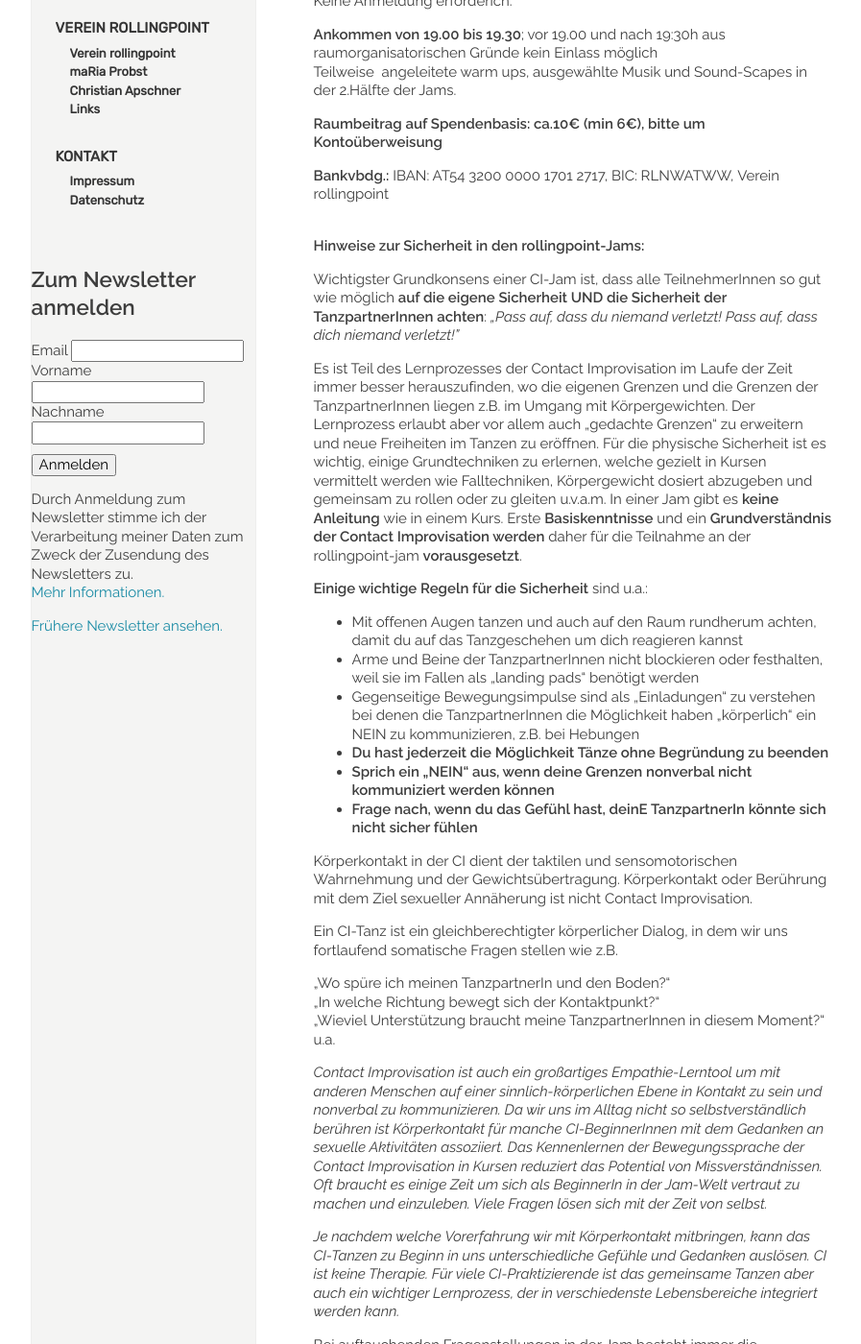
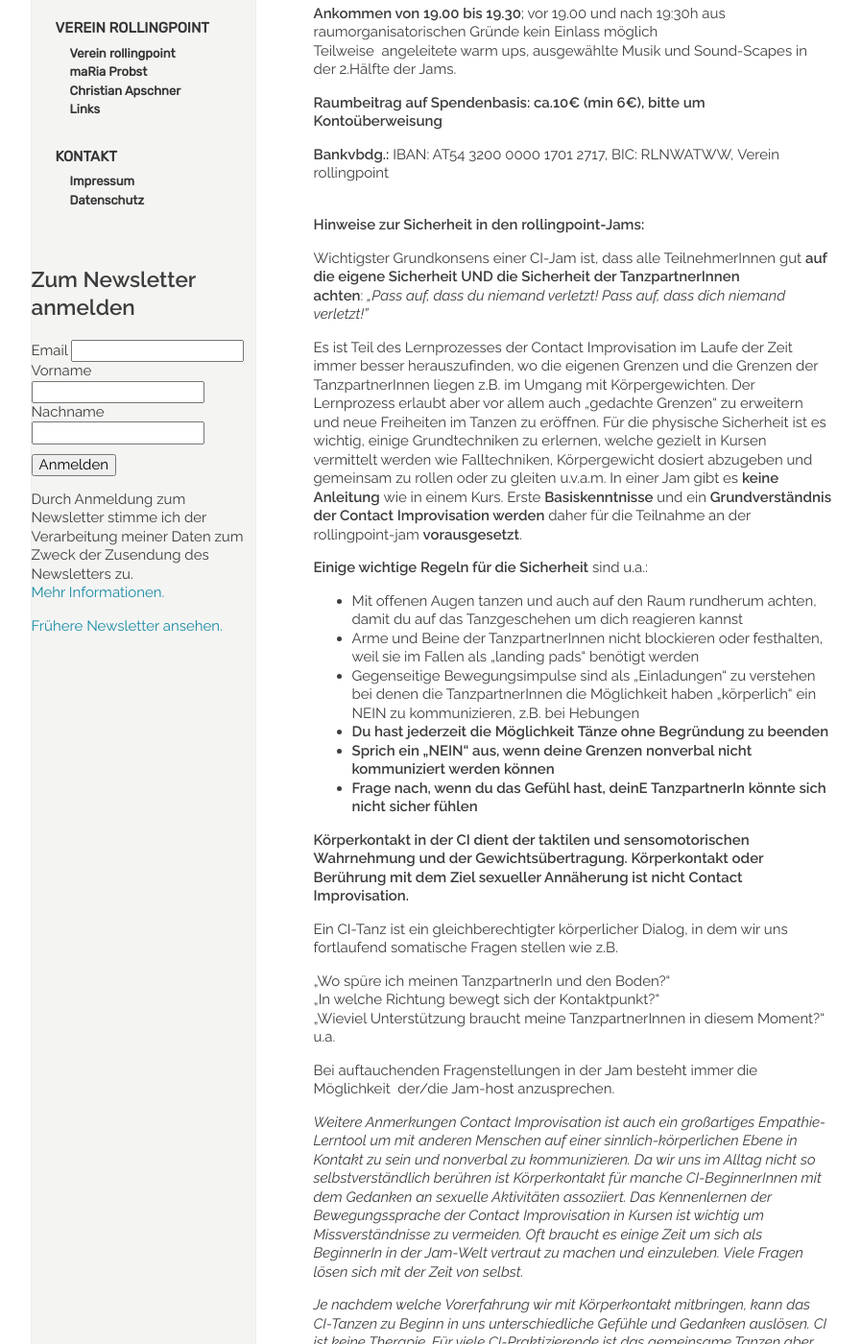
Before and after one commit to manulari/rollingpointat, a Jekyll site: the page built from _pages_de/jams.md, in a window 1280 px wide and 1400 px high, scrolled down 634 px. Shown: the whole window at 96% size, without its empty margins (152-1049 px from the left). Built offline with Jekyll 4.4.1, drawn with Linux system fonts in a browser that asks for light colours; comment, search, counter and statistics services are not loaded; some of the changed text lies outside the part shown.

Commit message:
Update page (de) “jams”

```diff
--- a/_pages_de/jams.md
+++ b/_pages_de/jams.md
@@ -26,7 +26,7 @@ Teilweise  angeleitete warm ups, ausgewählte Musik und Sound-Scapes in der 2.H
 \
 **Hinweise zur Sicherheit in den rollingpoint-Jams:**
 
-Wichtigster Grundkonsens einer CI-Jam ist, dass alle TeilnehmerInnen so gut wie möglich **auf die eigene Sicherheit UND die Sicherheit der TanzpartnerInnen achten**: *„Pass auf, dass du niemand verletzt! Pass auf, dass dich niemand verletzt!"*
+Wichtigster Grundkonsens einer CI-Jam ist, dass alle TeilnehmerInnen gut **auf die eigene Sicherheit UND die Sicherheit der TanzpartnerInnen achten**: *„Pass auf, dass du niemand verletzt! Pass auf, dass dich niemand verletzt!"*
 
 Es ist Teil des Lernprozesses der Contact Improvisation im Laufe der Zeit immer besser herauszufinden, wo die eigenen Grenzen und die Grenzen der TanzpartnerInnen liegen z.B. im Umgang mit Körpergewichten. Der Lernprozess erlaubt aber vor allem auch „gedachte Grenzen“ zu erweitern und neue Freiheiten im Tanzen zu eröffnen. Für die physische Sicherheit ist es wichtig, einige Grundtechniken zu erlernen, welche gezielt in Kursen vermittelt werden wie Falltechniken, Körpergewicht dosiert abzugeben und gemeinsam zu rollen oder zu gleiten u.v.a.m. In einer Jam gibt es **keine Anleitung** wie in einem Kurs. Erste **Basiskenntnisse** und ein **Grundverständnis der Contact Improvisation werden** daher für die Teilnahme an der rollingpoint-jam **vorausgesetzt**.
 
@@ -39,7 +39,7 @@ Es ist Teil des Lernprozesses der Contact Improvisation im Laufe der Zeit immer
 * **Sprich ein „NEIN“ aus, wenn deine Grenzen nonverbal nicht kommuniziert werden können**
 * **Frage nach, wenn du das Gefühl hast, deinE TanzpartnerIn könnte sich nicht sicher fühlen**
 
-Körperkontakt in der CI dient der taktilen und sensomotorischen Wahrnehmung und der Gewichtsübertragung. Körperkontakt oder Berührung mit dem Ziel sexueller Annäherung ist nicht Contact Improvisation.
+**Körperkontakt in der CI dient der taktilen und sensomotorischen Wahrnehmung und der Gewichtsübertragung. Körperkontakt oder Berührung mit dem Ziel sexueller Annäherung ist nicht Contact Improvisation.**
 
 Ein CI-Tanz ist ein gleichberechtigter körperlicher Dialog, in dem wir uns fortlaufend somatische Fragen stellen wie z.B.
 
@@ -47,11 +47,13 @@ Ein CI-Tanz ist ein gleichberechtigter körperlicher Dialog, in dem wir uns fort
 „In welche Richtung bewegt sich der Kontaktpunkt?“\
 „Wieviel Unterstützung braucht meine TanzpartnerInnen in diesem Moment?“ u.a.
 
-*Contact Improvisation ist auch ein großartiges Empathie-Lerntool um mit anderen Menschen auf einer sinnlich-körperlichen Ebene in Kontakt zu sein und nonverbal zu kommunizieren. Da wir uns im Alltag nicht so selbstverständlich berühren ist Körperkontakt für manche CI-BeginnerInnen mit dem Gedanken an sexuelle Aktivitäten assoziiert. Das Kennenlernen der Bewegungssprache der Contact Improvisation in Kursen reduziert das Potential von Missverständnissen. Oft braucht es einige Zeit um sich als BeginnerIn in der Jam-Welt vertraut zu machen und einzuleben. Viele Fragen lösen sich mit der Zeit von selbst.*
+Bei auftauchenden Fragenstellungen in der Jam besteht immer die Möglichkeit  der/die Jam-host anzusprechen.
+
+*Weitere Anmerkungen Contact Improvisation ist auch ein großartiges Empathie-Lerntool um mit anderen Menschen auf einer sinnlich-körperlichen Ebene in Kontakt zu sein und nonverbal zu kommunizieren. Da wir uns im Alltag nicht so selbstverständlich berühren ist Körperkontakt für manche CI-BeginnerInnen mit dem Gedanken an sexuelle Aktivitäten assoziiert. Das Kennenlernen der Bewegungssprache der Contact Improvisation in Kursen ist wichtig um Missverständnisse zu vermeiden. Oft braucht es einige Zeit um sich als BeginnerIn in der Jam-Welt vertraut zu machen und einzuleben. Viele Fragen lösen sich mit der Zeit von selbst.*
 
 *Je nachdem welche Vorerfahrung wir mit Körperkontakt mitbringen, kann das CI-Tanzen zu Beginn in uns unterschiedliche Gefühle und Gedanken auslösen. CI ist keine Therapie. Für viele CI-Praktizierende ist das gemeinsame Tanzen aber auch ein wichtiger Lernprozess, der in verschiedenste Lebensbereiche integriert werden kann.*
 
-Bei auftauchenden Fragenstellungen in der Jam besteht immer die Möglichkeit  der/die Jam-host anzusprechen.
+
 
 \_\_\_\_\_\_\_\_\_\_\_\_\_\_\_\_\_\_\_\_\_\_\_\_\_\_\_\_\_\_\_\_\_\_\_\_\_\_\_\_\_\_\_\_\_\_\_\_\_\_\_\_\_\_\_\_\_\_\_\_\_\_
 
```
Also changed, not shown: other parts of _pages_de/jams.md (+1 -1 lines).
